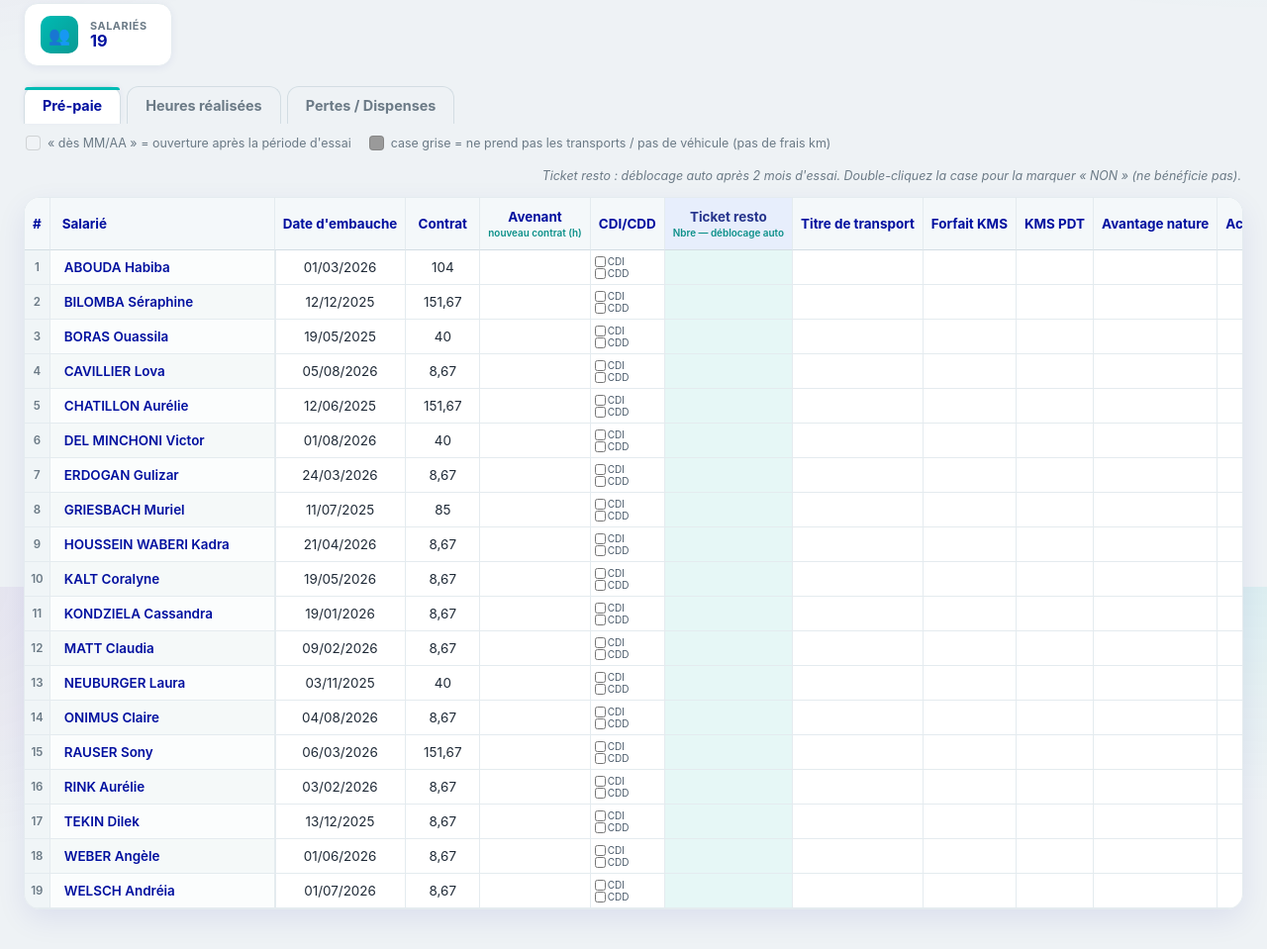
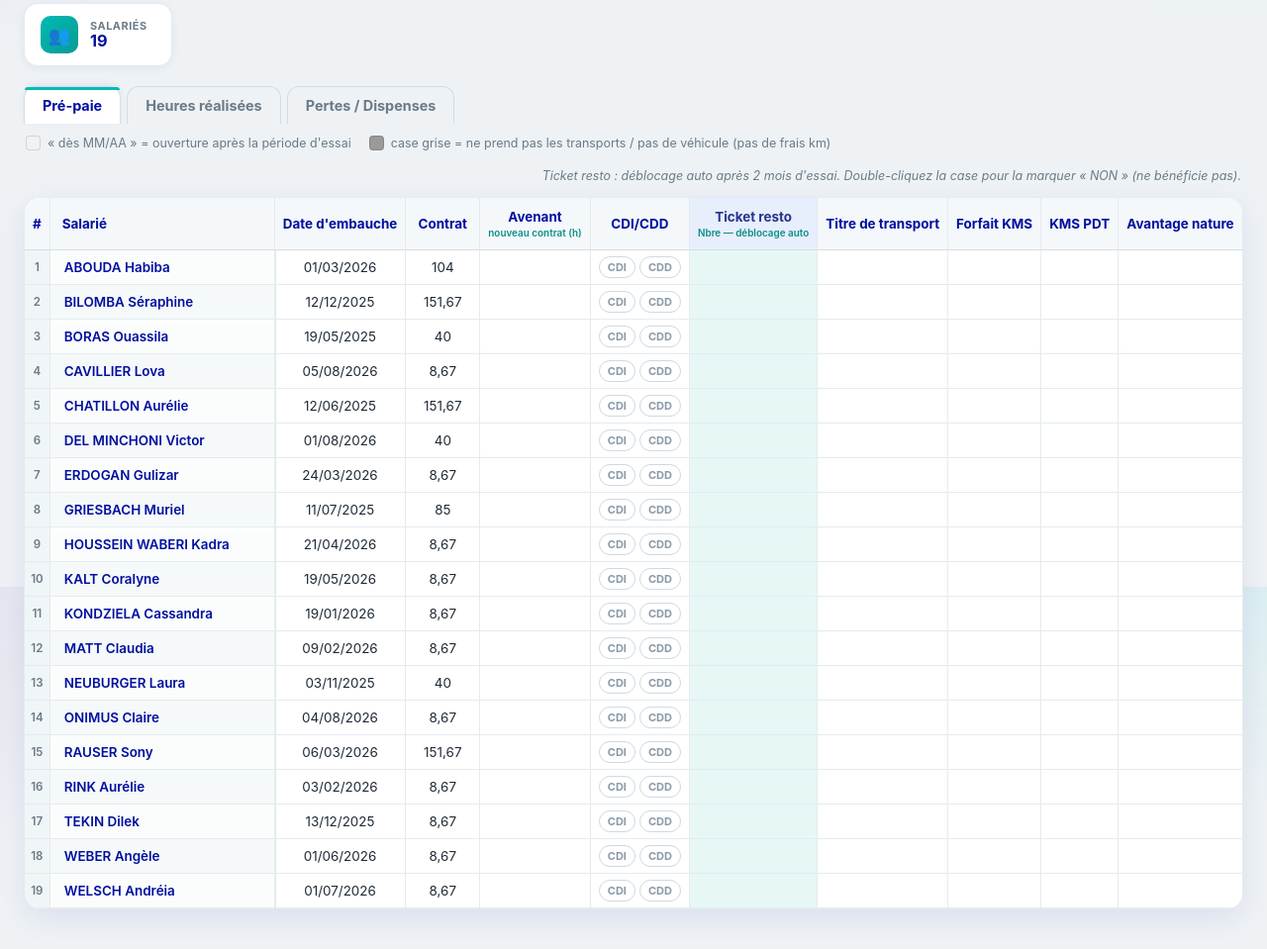
Before and after one commit to leagoetz68-rgb/aidaux-prepaie, a Flask app: page / in a window 1280 px wide. Shown: the part 207-1166 px from the top of the page at 99% size. Run offline with Flask 3, Linux system fonts and the light colour scheme; the visitor is signed in with stand-in values (Sample User, id 1); data that the repository does not hold is empty; some libraries are stand-ins or nearby versions.

Commit message:
Update index.html

```diff
--- a/templates/index.html
+++ b/templates/index.html
@@ -342,10 +342,11 @@
     .table-wrap { box-shadow: none; border: none; }
     .topbar { background: #101a6b !important; -webkit-print-color-adjust: exact; print-color-adjust: exact; }
   }
-tbody td.cdicdd-td{padding:0 4px;width:1%;white-space:nowrap}
-.cdicdd{display:flex;flex-direction:column;align-items:flex-start;gap:1px;font-size:10px;line-height:1.1;color:#4a5a6a}
-.cdicdd label{display:flex;align-items:center;gap:2px;cursor:pointer}
-tbody .cdicdd input{width:11px;height:11px;min-width:0;padding:0;margin:0;border:0;cursor:pointer}
+tbody td.cdicdd-td{padding:0 8px;width:1%;white-space:nowrap;text-align:center}
+.cdicdd{display:inline-flex;gap:4px}
+.cdicdd button{font:inherit;font-size:11px;font-weight:700;padding:3px 8px;border-radius:999px;border:1px solid #cfd9e2;background:#fff;color:#8a99a8;cursor:pointer;transition:all .15s}
+.cdicdd button:hover{border-color:var(--teal);color:var(--teal-dark)}
+.cdicdd button.on{background:var(--teal);border-color:var(--teal);color:#fff}
 </style>
 </head>
 <body>
@@ -996,18 +997,16 @@ function render() {
         box.className = "cdicdd";
         td.classList.add("cdicdd-td");
         ["CDI", "CDD"].forEach(v => {
-          const lab = document.createElement("label");
-          const cb = document.createElement("input");
-          cb.type = "checkbox";
-          cb.checked = row[col.key] === v;
-          cb.addEventListener("change", () => {
-            row[col.key] = cb.checked ? v : "";
+          const btn = document.createElement("button");
+          btn.type = "button";
+          btn.textContent = v;
+          if (row[col.key] === v) btn.classList.add("on");
+          btn.addEventListener("click", () => {
+            row[col.key] = row[col.key] === v ? "" : v;
             saveStore();
             render();
           });
-          lab.appendChild(cb);
-          lab.appendChild(document.createTextNode(v));
-          box.appendChild(lab);
+          box.appendChild(btn);
         });
         td.appendChild(box);
         tr.appendChild(td);
```
